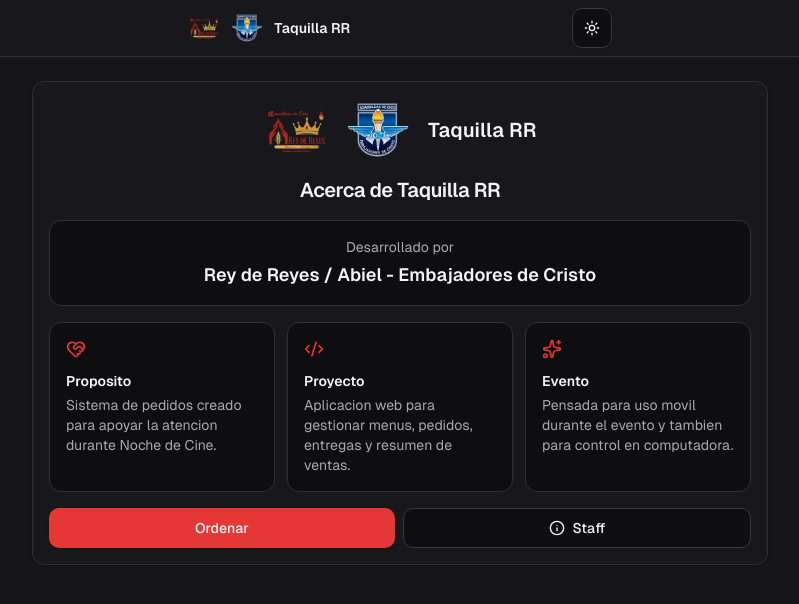
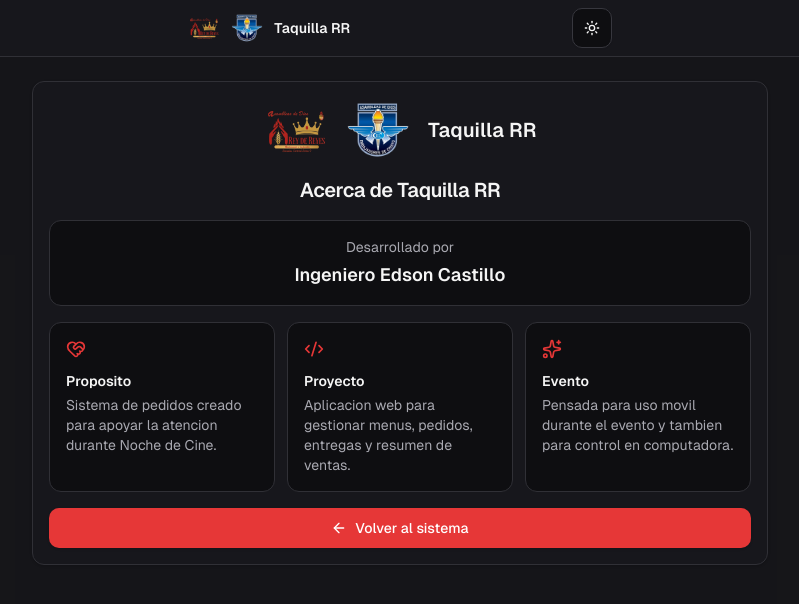
Before and after one commit to NosdeCasther1/Taquilla-RR, a Next.js app: page /acerca in a window 1280 px wide. Shown: the top 604 px of the page, without its empty margins (240-1039 px from the left). Built offline with nearby package versions, Linux system fonts and the light colour scheme.

Commit message:
feat: correcciones y mejoras visuales en la pagina Acerca de

```diff
--- a/app/acerca/page.tsx
+++ b/app/acerca/page.tsx
@@ -1,5 +1,5 @@
 import Link from "next/link";
-import { Code2, HeartHandshake, Info, Sparkles } from "lucide-react";
+import { ArrowLeft, Code2, HeartHandshake, Sparkles } from "lucide-react";
 import { AppBrand } from "@/components/app-brand";
 import { PublicHeader } from "@/components/public-header";
 import { Button } from "@/components/ui/button";
@@ -7,7 +7,7 @@
 
 const credits = {
   appName: "Taquilla RR",
-  developedBy: "Rey de Reyes / Abiel - Embajadores de Cristo",
+  developedBy: "Ingeniero Edson Castillo",
   purpose: "Sistema de pedidos creado para apoyar la atencion durante Noche de Cine.",
 };
 
@@ -49,17 +49,12 @@
               </div>
             </div>
 
-            <div className="flex gap-2">
-              <Button asChild className="flex-1">
-                <Link href="/ordenar">Ordenar</Link>
-              </Button>
-              <Button asChild variant="outline" className="flex-1">
-                <Link href="/login">
-                  <Info className="h-4 w-4" />
-                  Staff
-                </Link>
-              </Button>
-            </div>
+            <Button asChild className="w-full">
+              <Link href="/pedidos">
+                <ArrowLeft className="h-4 w-4" />
+                Volver al sistema
+              </Link>
+            </Button>
           </CardContent>
         </Card>
       </main>
```
